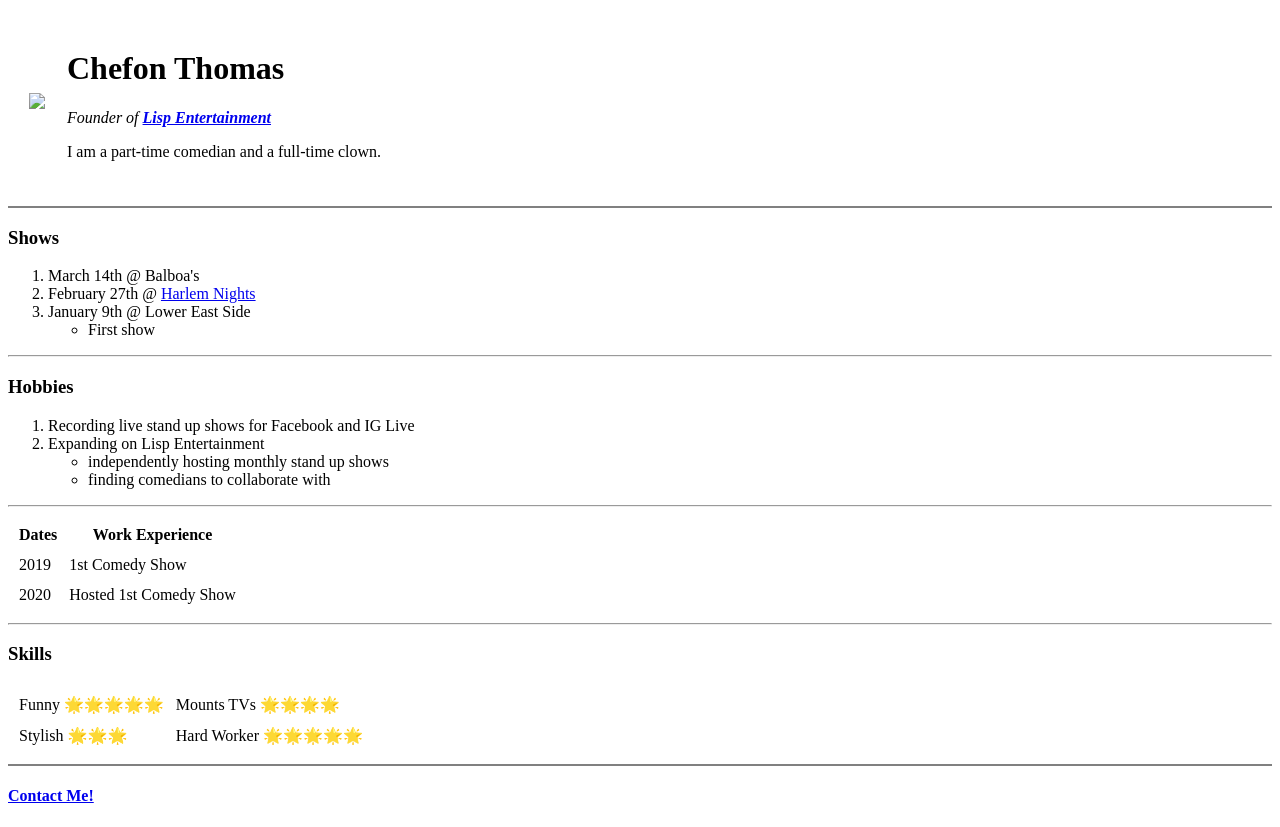
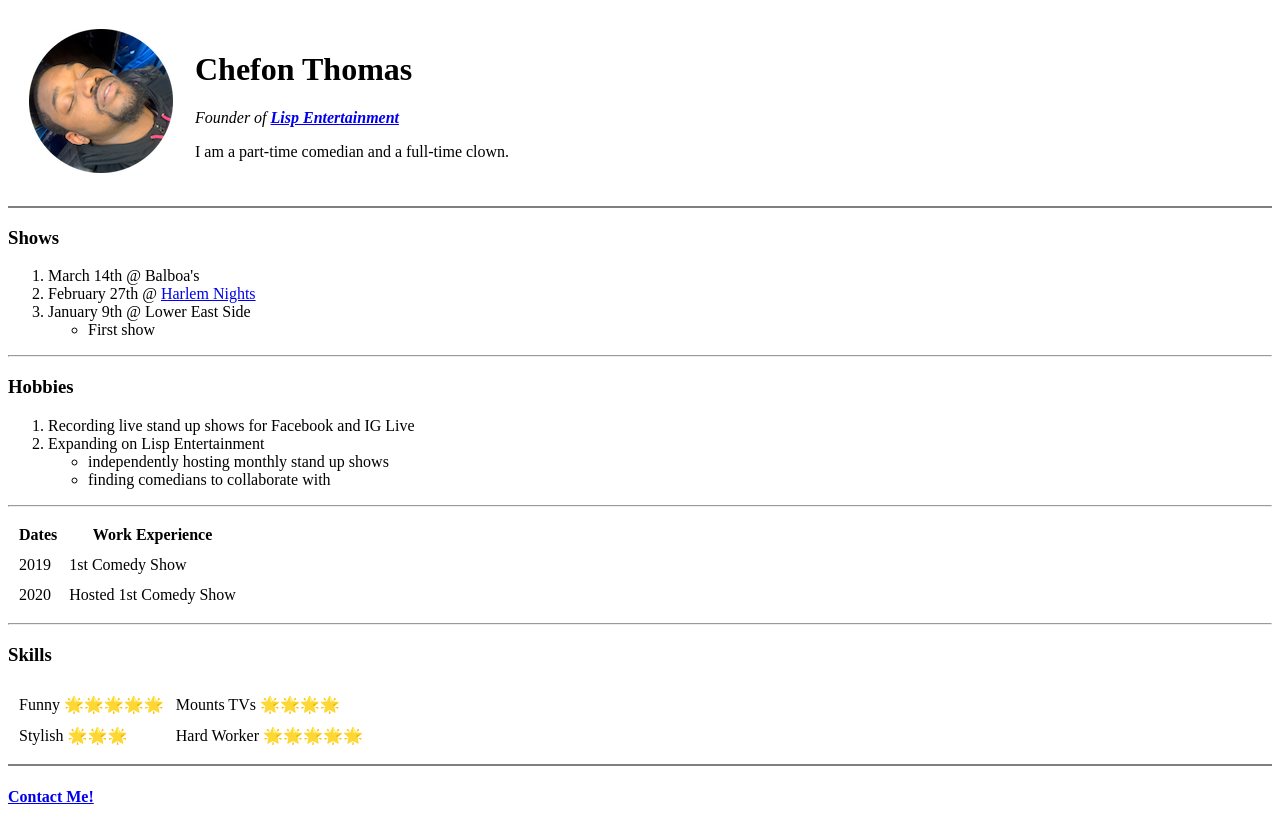
Before and after one commit to cclarke4289/chefspage, a plain HTML site: page index.html in a window 1280 px wide. Drawn offline with Linux system fonts and the light colour scheme.

Commit message:
Update index.html

```diff
--- a/index.html
+++ b/index.html
@@ -8,7 +8,7 @@
 <body>
   <table cellspacing="20">
     <tr>
-      <td><img src="/images/chefcrop.png"></td>
+      <td><img src="https://github.com/cclarke4289/chefspage/blob/master/chefcrop.png"></td>
       <td><h1>Chefon Thomas</h1>
         <p><em>Founder of <strong><a href="https://www.instagram.com/chefweee/">Lisp Entertainment</a></strong></em></p>
         <p>I am a part-time comedian and a full-time clown.</p></td>
```
